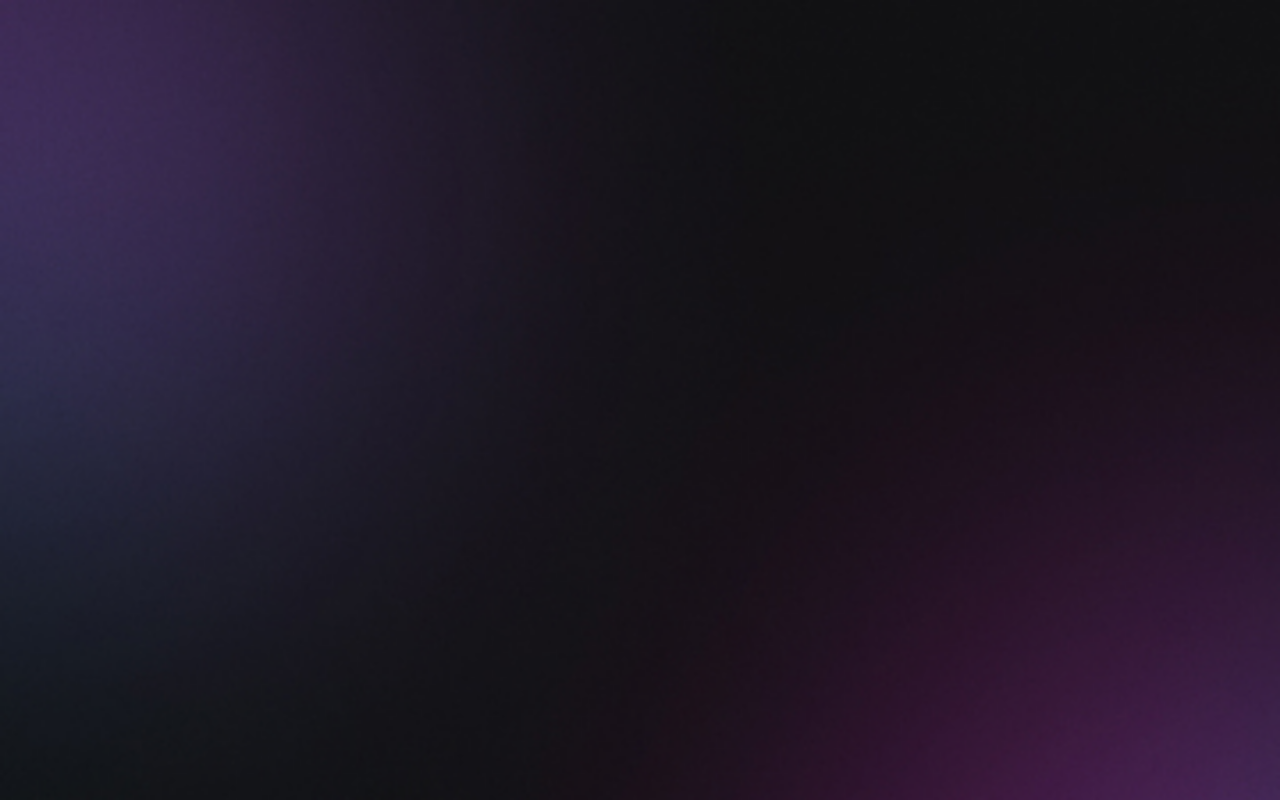
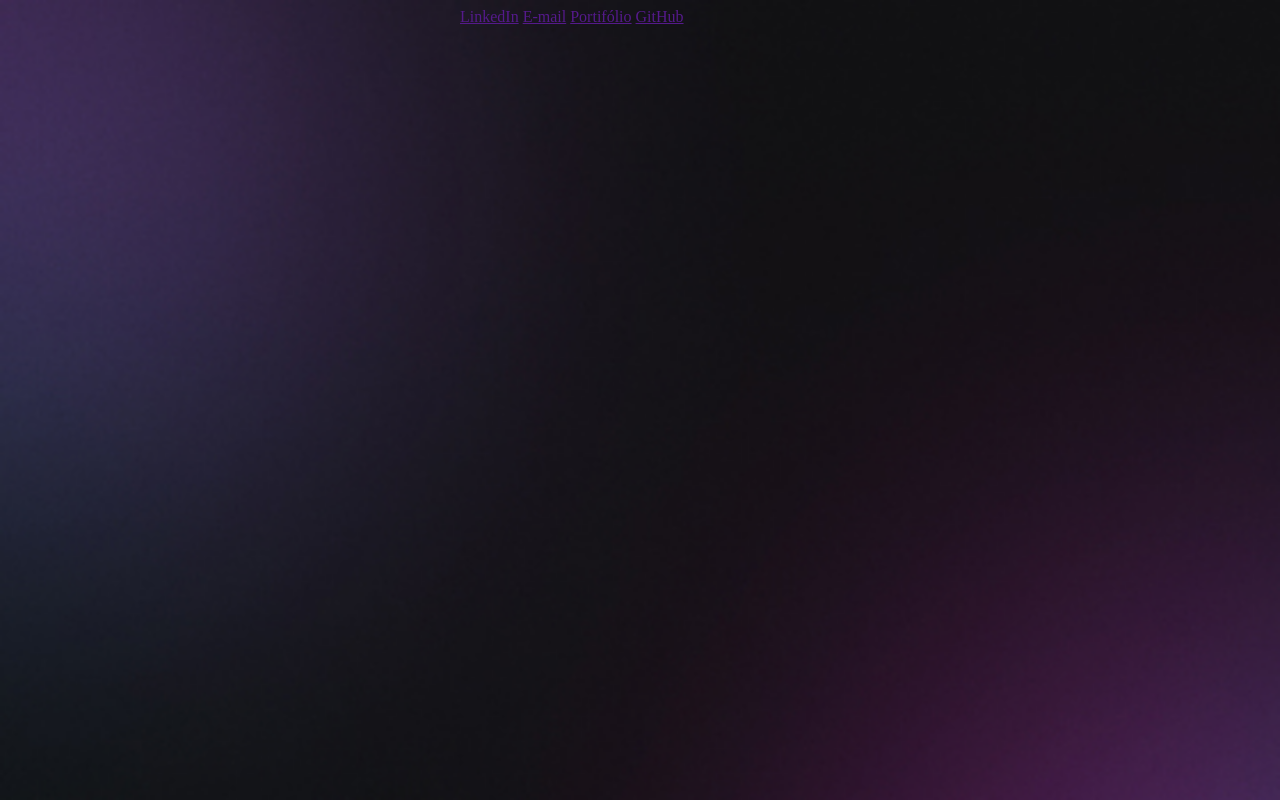
Before and after one commit to AlexandreCalanca/discover-rocketseat, a plain HTML site: page index.html in a window 1280 px wide. Drawn offline with Linux system fonts and the light colour scheme.

Commit message:
Criei a box container

```diff
--- a/index.html
+++ b/index.html
@@ -1,12 +1,32 @@
 <!DOCTYPE html>
 <html lang="en">
+
 <head>
     <meta charset="UTF-8">
     <meta name="viewport" content="width=device-width, initial-scale=1.0">
     <link rel="stylesheet" href="style.css">
     <title>Alexandre Calanca</title>
 </head>
+
 <body>
+    <div id="container">
+        <div id="Meu perfil"></div>
 
+
+
+        <div id="botao"></div>
+
+
+        <div class="links">
+            <a href="">LinkedIn</a>
+            <a href="">E-mail</a>
+            <a href="">Portifólio</a>
+            <a href="">GitHub</a>
+        </div>
+
+
+
+    </div>
 </body>
+
 </html>
--- a/style.css
+++ b/style.css
@@ -1,4 +1,8 @@
 body{
   background: url(./imagens/bg-mobile.jpg) no-repeat top center/cover;
-
 }
+#container{
+  width: 360px;
+  height: 712px;
+  margin: auto;
+}
```
